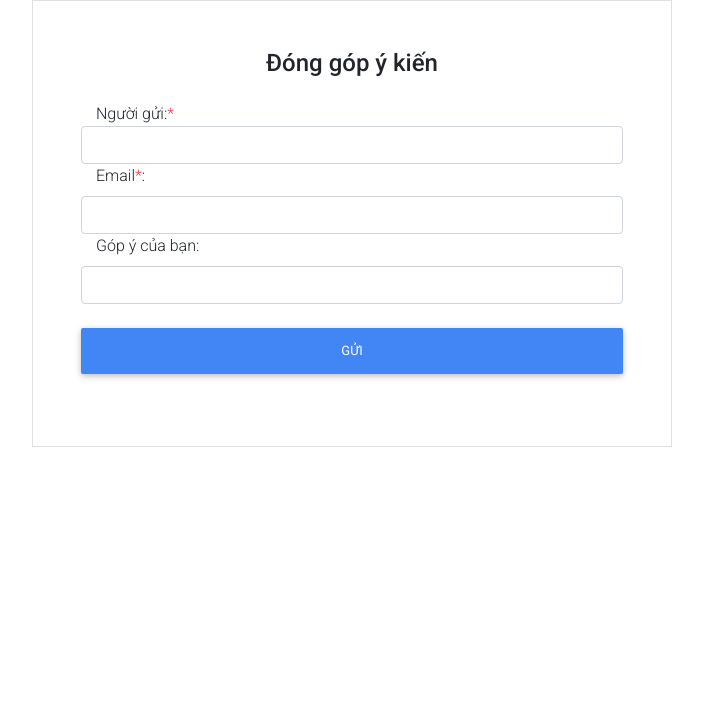
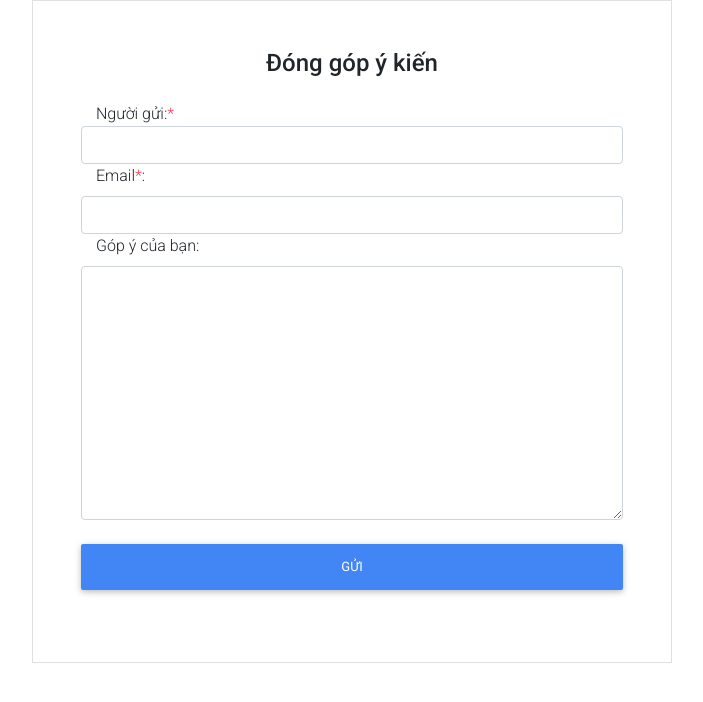
Before and after one commit to tienltmicts/after_work, a Django app: page /frontend/comment/ in a window 1280 px wide. Shown: the top 702 px of the page, without its empty margins (288-991 px from the left). Run offline with Django 3.2, Linux system fonts and the light colour scheme; some libraries are stand-ins or nearby versions.

Commit message:
check comments

```diff
--- a/afterwork/frontend/templates/comments.html
+++ b/afterwork/frontend/templates/comments.html
@@ -9,13 +9,13 @@
 			<p class="text-danger p-d ml-b">{{ error_message }}</p>
 		{% endif %}
 		<lable for="{{ form.sender.id_for_label }}" class="col-md-4 control-label ">Người gửi:<span class="text-danger">*</lable>
-        <input class="form-control" type="text" name="sender" autocomplete="sender" required="" id="sender" {{ form.sender }}
+        <input class="form-control" type="text" name="sender"  id="sender" {{ form.sender }}
 
 		<label for="{{ form.email.id_for_label }}" class="col-md-4 control-label ">Email<span class="text-danger">*</span>:</label>
-        <input class="form-control" type="text" name="email" autocomplete="email" required="" id="email" {{ form.email }}
+        <input class="form-control" type="text" name="email"  id="email" {{ form.email }}
 
 		<label for="{{ form.comment.id_for_label }}" class="col-md-5 control-label ">Góp ý của bạn:</label>
-		<input class="form-control" type="text" name="new_password1" autocomplete="comment" required="" id="comment" {{ form.comment }}
+		<textarea class="form-control" type="text" name="comment"  id="comment" {{ form.comment }}
 
 		<button class="btn btn-primary my-4 btn-block" type="submit">Gửi</button>
 
```
